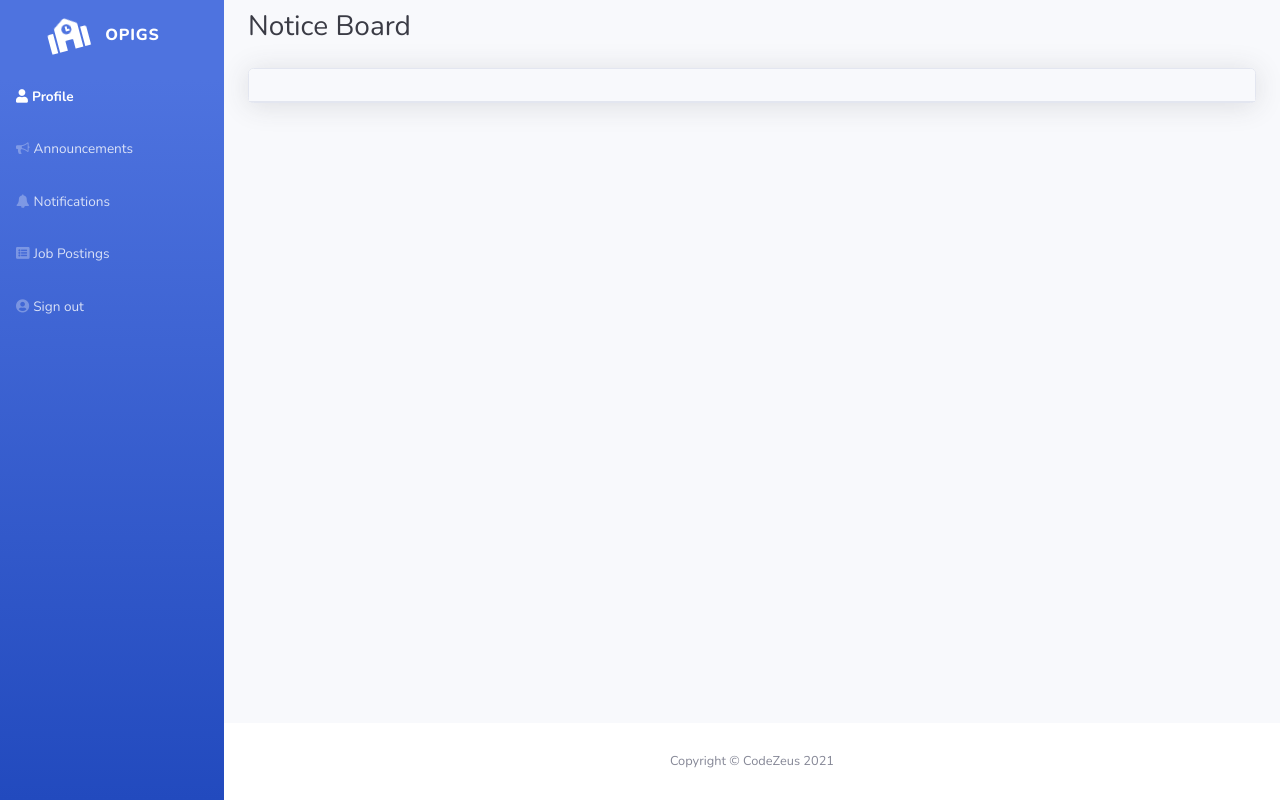
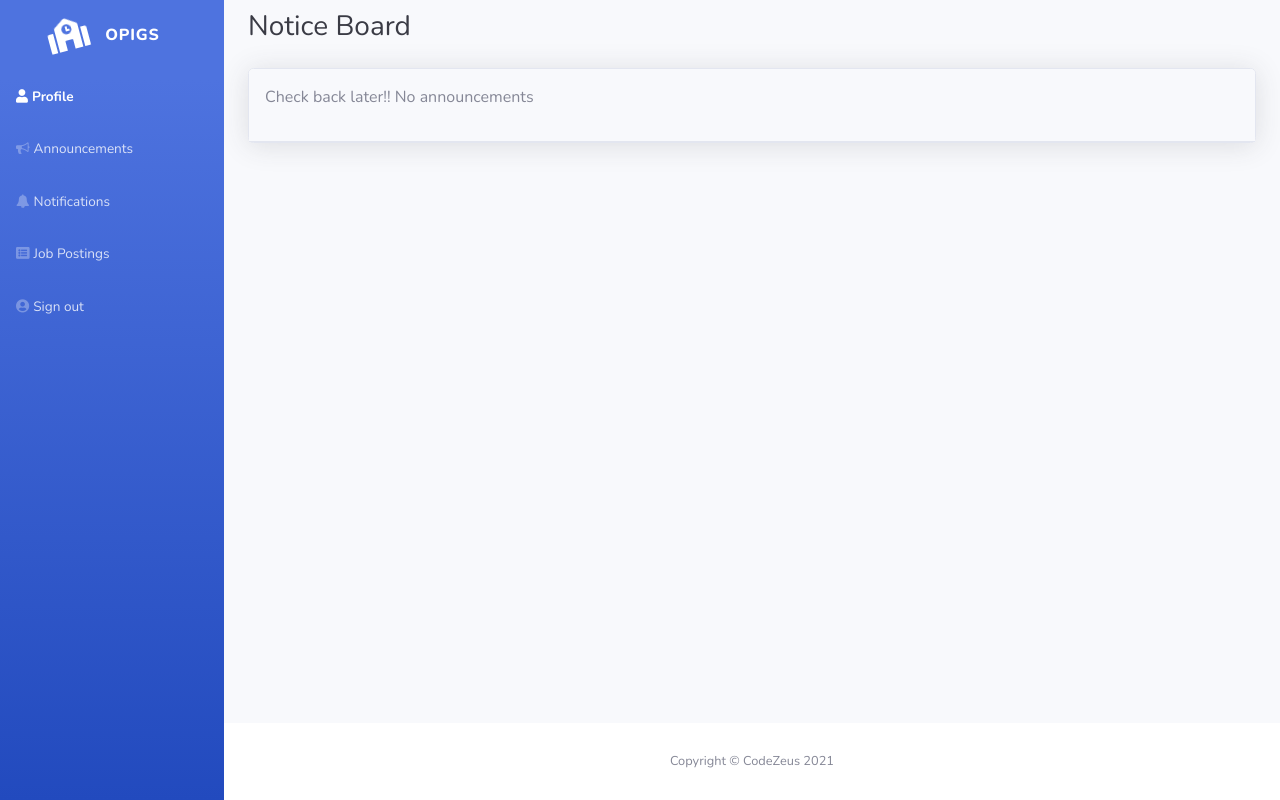
Before and after one commit to j-tesla/opigs, a Django app: page /announcements/ in a window 1280 px wide. Run offline with Django 3.2, Linux system fonts and the light colour scheme; the visitor is signed in with stand-in values (Sample User, id 1); data that the repository does not hold is empty; some libraries are stand-ins or nearby versions.

Commit message:
Updated noticeboard.html

```diff
--- a/templates/noticeboard/noticeboard.html
+++ b/templates/noticeboard/noticeboard.html
@@ -22,6 +22,8 @@
                   {% endif %}
                 </details>
               </li>
+            {% empty %}
+              <p>Check back later!! No announcements</p>
             {% endfor %}
           </ul>
           {% if user.user_type == 'ADMIN' %}
```
